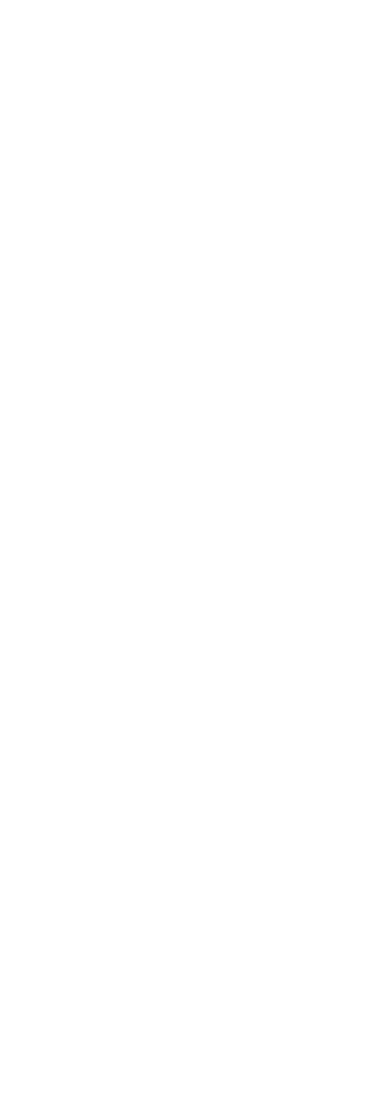
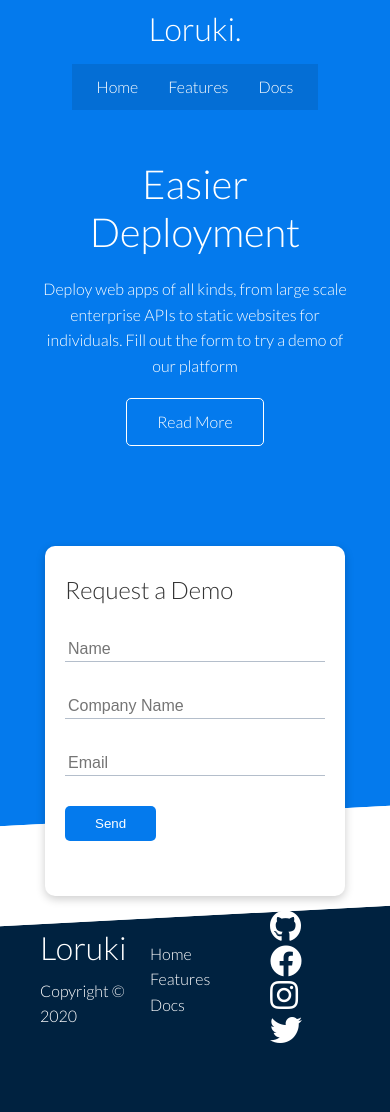
Before and after one commit to BF-FrontEnd-class-2025/group-1-loruki, a website: page index.html in a window 390 px wide. Before the commit the page ends 844 px from the top, so only its background shows below. Drawn offline with Linux system fonts and the light colour scheme.

Commit message:
add header, short description & form, footer

```diff
--- a/index.html
+++ b/index.html
@@ -1,12 +1,99 @@
 <!DOCTYPE html>
 <html lang="en">
-  <head>
-    <meta charset="UTF-8" />
-    <link rel="icon" type="image/svg+xml" href="./client/assets/favicon.ico" />
-    <meta name="viewport" content="width=device-width, initial-scale=1.0" />
-    <title>project!</title>
 
-    <link href="./styles/index.css" rel="stylesheet" />
-  </head>
-  <body></body>
+<head>
+  <meta charset="UTF-8">
+  <meta name="viewport" content="width=device-width, initial-scale=1.0">
+  <link rel="stylesheet" href="https://cdnjs.cloudflare.com/ajax/libs/font-awesome/5.15.1/css/all.min.css"
+    integrity="sha512-+4zCK9k+qNFUR5X+cKL9EIR+ZOhtIloNl9GIKS57V1MyNsYpYcUrUeQc9vNfzsWfV28IaLL3i96P9sdNyeRssA=="
+    crossorigin="anonymous" />
+  <link rel="stylesheet" href="styles/index.css">
+  <title>Loruki | Cloud Hosting For Everyone</title>
+</head>
+
+<body>
+  <!-- Header -->
+  <div class="navbar">
+    <div class="container flex">
+      <h1 class="logo"><a href="index.html">Loruki.</a></h1>
+      <nav>
+        <ul>
+          <li><a href="index.html">Home</a></li>
+          <li><a href="features.html">Features</a></li>
+          <li><a href="docs.html">Docs</a></li>
+        </ul>
+      </nav>
+    </div>
+  </div>
+
+  <!-- Short description & Form -->
+  <section class="showcase">
+    <div class="container grid">
+      <div class="showcase-text">
+        <h1>Easier Deployment</h1>
+        <p>Deploy web apps of all kinds, from large scale enterprise APIs to static websites for individuals. Fill out
+          the
+          form to try a demo of our platform</p>
+        <a href="features.html" class="btn btn-outline">Read More</a>
+      </div>
+
+      <div class="showcase-form card">
+        <h2>Request a Demo</h2>
+        <!--  <form name="contact" netlify-honeypot="bot-field" method="POST" data-netlify="true">
+                      <input type="hidden" name="form-name" value="contact">
+                      <p class="hidden">
+                          <label>Don’t fill this out if you're human: <input name="bot-field" /></label>
+                        </p>
+                      <div class="form-control">
+                          <input type="text" name="name" placeholder="Name" required>
+                      </div>
+                      <div class="form-control">
+                          <input type="text" name="company" placeholder="Company Name" required>
+                      </div>
+                      <div class="form-control">
+                          <input type="email" name="email" placeholder="Email" required>
+                      </div>
+                      <input type="submit" value="Send" class="btn btn-primary">
+                  </form> -->
+        <form>
+          <div class="form-control">
+            <input type="text" name="name" placeholder="Name" required>
+          </div>
+          <div class="form-control">
+            <input type="text" name="company" placeholder="Company Name" required>
+          </div>
+          <div class="form-control">
+            <input type="email" name="email" placeholder="Email" required>
+          </div>
+          <input type="submit" value="Send" class="btn btn-primary">
+        </form>
+      </div>
+    </div>
+  </section>
+
+  <!-- Footer -->
+  <footer class="footer bg-dark py-5">
+    <div class="container grid grid-3">
+      <div>
+        <h1>Loruki
+        </h1>
+        <p>Copyright &copy; 2020</p>
+      </div>
+      <nav>
+        <ul>
+          <li><a href="index.html">Home</a></li>
+          <li><a href="features.html">Features</a></li>
+          <li><a href="docs.html">Docs</a></li>
+        </ul>
+      </nav>
+      <div class="social">
+        <a href="#"><i class="fab fa-github fa-2x"></i></a>
+        <a href="#"><i class="fab fa-facebook fa-2x"></i></a>
+        <a href="#"><i class="fab fa-instagram fa-2x"></i></a>
+        <a href="#"><i class="fab fa-twitter fa-2x"></i></a>
+      </div>
+    </div>
+  </footer>
+</body>
+
 </html>
--- a/styles/index.css
+++ b/styles/index.css
@@ -1 +1,2 @@
-@import url("./something.css");
+@import url("./style.css");
+@import url("./utilities.css");
--- /dev/null
+++ b/styles/style.css
@@ -0,0 +1,290 @@
+@import url("https://fonts.googleapis.com/css2?family=Lato:wght@300&display=swap");
+
+:root {
+  --primary-color: #047aed;
+  --secondary-color: #1c3fa8;
+  --dark-color: #002240;
+  --light-color: #f4f4f4;
+  --success-color: #5cb85c;
+  --error-color: #d9534f;
+}
+
+* {
+  box-sizing: border-box;
+  padding: 0;
+  margin: 0;
+}
+
+body {
+  font-family: "Lato", sans-serif;
+  color: #333;
+  line-height: 1.6;
+}
+
+ul {
+  list-style-type: none;
+}
+
+a {
+  text-decoration: none;
+  color: #333;
+}
+h1,
+h2 {
+  font-weight: 300;
+  line-height: 1.2;
+  margin: 10px 0;
+}
+
+p {
+  margin: 10px 0;
+}
+
+img {
+  width: 100%;
+}
+
+code,
+pre {
+  background: #333;
+  color: #fff;
+  padding: 10px;
+}
+
+.hidden {
+  visibility: hidden;
+  height: 0;
+}
+
+/* Header */
+.navbar {
+  background-color: var(--primary-color);
+  color: #fff;
+  height: 70px;
+}
+
+.navbar ul {
+  display: flex;
+}
+
+.navbar a {
+  color: #fff;
+  padding: 10px;
+  margin: 0 5px;
+}
+
+.navbar ul a:hover {
+  border-bottom: 2px #fff solid;
+}
+
+.navbar .flex {
+  justify-content: space-between;
+}
+
+/* Short description & Form */
+.showcase {
+  height: 400px;
+  background-color: var(--primary-color);
+  color: #fff;
+  position: relative;
+}
+
+.showcase h1 {
+  font-size: 40px;
+}
+
+.showcase p {
+  margin: 20px 0;
+}
+
+.showcase .grid {
+  overflow: visible;
+  grid-template-columns: 55% auto;
+  gap: 30px;
+}
+
+.showcase-text {
+  animation: slideInFromLeft 1s ease-in;
+}
+
+.showcase-form {
+  position: relative;
+  top: 60px;
+  height: 350px;
+  width: 400px;
+  padding: 40px;
+  z-index: 100;
+  justify-self: flex-end;
+  animation: slideInFromRight 1s ease-in;
+}
+
+.showcase-form .form-control {
+  margin: 30px 0;
+}
+
+.showcase-form input[type="text"],
+.showcase-form input[type="email"] {
+  border: 0;
+  border-bottom: 1px solid #b4becb;
+  width: 100%;
+  padding: 3px;
+  font-size: 16px;
+}
+
+.showcase-form input:focus {
+  outline: none;
+}
+
+.showcase::before,
+.showcase::after {
+  content: "";
+  position: absolute;
+  height: 100px;
+  bottom: -70px;
+  right: 0;
+  left: 0;
+  background: #fff;
+  transform: skewY(-3deg);
+  -webkit-transform: skewY(-3deg);
+  -moz-transform: skewY(-3deg);
+  -ms-transform: skewY(-3deg);
+}
+
+/* Footer */
+.footer .social a {
+  margin: 0 10px;
+}
+
+.fa-github:hover {
+  color: #000000;
+}
+
+.fa-facebook:hover {
+  color: #1773ea;
+}
+
+.fa-instagram:hover {
+  color: #b32e87;
+}
+
+.fa-twitter:hover {
+  color: #1c9cea;
+}
+
+/* Animations */
+@keyframes slideInFromLeft {
+  0% {
+    transform: translateX(-100%);
+  }
+
+  100% {
+    transform: translateX(0);
+  }
+}
+
+@keyframes slideInFromRight {
+  0% {
+    transform: translateX(100%);
+  }
+
+  100% {
+    transform: translateX(0);
+  }
+}
+
+@keyframes slideInFromTop {
+  0% {
+    transform: translateY(-100%);
+  }
+
+  100% {
+    transform: translateX(0);
+  }
+}
+
+@keyframes slideInFromBottom {
+  0% {
+    transform: translateY(100%);
+  }
+
+  100% {
+    transform: translateX(0);
+  }
+}
+@media (max-width: 1000px) {
+  .showcase-form {
+    width: 340px;
+  }
+}
+
+/* Tablets and under */
+@media (max-width: 768px) {
+  .grid,
+  .showcase .grid,
+  .stats .grid,
+  .cli .grid,
+  .cloud .grid,
+  .features-main .grid,
+  .docs-main .grid {
+    grid-template-columns: 1fr;
+    grid-template-rows: 1fr;
+  }
+
+  .showcase {
+    height: auto;
+  }
+
+  .showcase-text {
+    text-align: center;
+    margin-top: 40px;
+    animation: slideInFromTop 1s ease-in;
+  }
+
+  .showcase-form {
+    justify-self: center;
+    margin: auto;
+    animation: slideInFromBottom 1s ease-in;
+  }
+
+  .cli .grid > *:first-child {
+    grid-column: 1;
+    grid-row: 1;
+  }
+
+  .features-head,
+  .features-sub-head,
+  .docs-head {
+    text-align: center;
+  }
+
+  .features-head img,
+  .features-sub-head img,
+  .docs-head img {
+    justify-self: center;
+  }
+
+  .features-main .grid > *:first-child,
+  .features-main .grid > *:nth-child(2) {
+    grid-column: 1;
+  }
+}
+
+/* Mobile */
+@media (max-width: 500px) {
+  .navbar {
+    height: 110px;
+  }
+
+  .navbar .flex {
+    flex-direction: column;
+  }
+
+  .navbar ul {
+    padding: 10px;
+    background-color: rgba(0, 0, 0, 0.1);
+  }
+
+  .showcase-form {
+    width: 300px;
+  }
+}
--- /dev/null
+++ b/styles/utilities.css
@@ -0,0 +1,234 @@
+.container {
+  max-width: 1100px;
+  margin: 0 auto;
+  overflow: auto;
+  padding: 0 40px;
+}
+
+.card {
+  background-color: #fff;
+  color: #333;
+  border-radius: 10px;
+  box-shadow: 0 3px 10px rgba(0, 0, 0, 0.2);
+  padding: 20px;
+  margin: 10px;
+}
+
+.btn {
+  display: inline-block;
+  padding: 10px 30px;
+  cursor: pointer;
+  background: var(--primary-color);
+  color: #fff;
+  border: none;
+  border-radius: 5px;
+}
+
+.btn-outline {
+  background-color: transparent;
+  border: 1px #fff solid;
+}
+
+.btn:hover {
+  transform: scale(0.98);
+}
+
+/* Backgrounds & colored buttons */
+.bg-primary,
+.btn-primary {
+  background-color: var(--primary-color);
+  color: #fff;
+}
+
+.bg-secondary,
+.btn-secondary {
+  background-color: var(--secondary-color);
+  color: #fff;
+}
+
+.bg-dark,
+.btn-dark {
+  background-color: var(--dark-color);
+  color: #fff;
+}
+
+.bg-light,
+.btn-light {
+  background-color: var(--light-color);
+  color: #333;
+}
+
+.bg-primary a,
+.btn-primary a,
+.bg-secondary a,
+.btn-secondary a,
+.bg-dark a,
+.btn-dark a {
+  color: #fff;
+}
+
+/* Text colors */
+.text-primary {
+  color: var(--primary-color);
+}
+
+.text-secondary {
+  color: var(--secondary-color);
+}
+
+.text-dark {
+  color: var(--dark-color);
+}
+
+.text-light {
+  color: var(--light-color);
+}
+
+/* Text sizes */
+.lead {
+  font-size: 20px;
+}
+
+.sm {
+  font-size: 1rem;
+}
+
+.md {
+  font-size: 2rem;
+}
+
+.lg {
+  font-size: 3rem;
+}
+
+.xl {
+  font-size: 4rem;
+}
+
+.text-center {
+  text-align: center;
+}
+
+/* Alert */
+.alert {
+  background-color: var(--light-color);
+  padding: 10px 20px;
+  font-weight: bold;
+  margin: 15px 0;
+}
+
+.alert i {
+  margin-right: 10px;
+}
+
+.alert-success {
+  background-color: var(--success-color);
+  color: #fff;
+}
+
+.alert-error {
+  background-color: var(--error-color);
+  color: #fff;
+}
+
+.flex {
+  display: flex;
+  justify-content: center;
+  align-items: center;
+  height: 100%;
+}
+
+.grid {
+  display: grid;
+  grid-template-columns: repeat(2, 1fr);
+  gap: 20px;
+  justify-content: center;
+  align-items: center;
+  height: 100%;
+}
+
+.grid-3 {
+  grid-template-columns: repeat(3, 1fr);
+}
+
+/* Margin */
+.my-1 {
+  margin: 1rem 0;
+}
+
+.my-2 {
+  margin: 1.5rem 0;
+}
+
+.my-3 {
+  margin: 2rem 0;
+}
+
+.my-4 {
+  margin: 3rem 0;
+}
+
+.my-5 {
+  margin: 4rem 0;
+}
+
+.m-1 {
+  margin: 1rem;
+}
+
+.m-2 {
+  margin: 1.5rem;
+}
+
+.m-3 {
+  margin: 2rem;
+}
+
+.m-4 {
+  margin: 3rem;
+}
+
+.m-5 {
+  margin: 4rem;
+}
+
+/* Padding */
+.py-1 {
+  padding: 1rem 0;
+}
+
+.py-2 {
+  padding: 1.5rem 0;
+}
+
+.py-3 {
+  padding: 2rem 0;
+}
+
+.py-4 {
+  padding: 3rem 0;
+}
+
+.py-5 {
+  padding: 4rem 0;
+}
+
+.p-1 {
+  padding: 1rem;
+}
+
+.p-2 {
+  padding: 1.5rem;
+}
+
+.p-3 {
+  padding: 2rem;
+}
+
+.p-4 {
+  padding: 3rem;
+}
+
+.p-5 {
+  padding: 4rem;
+}
```
